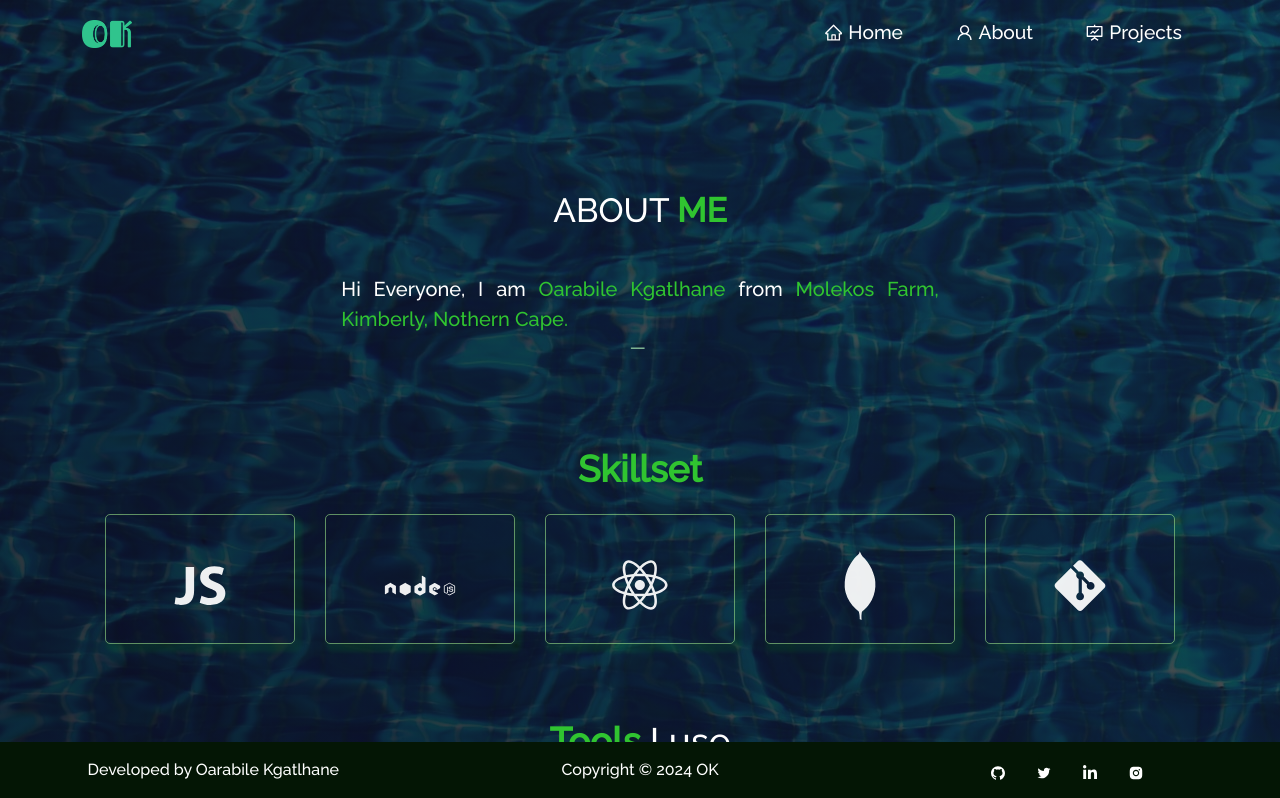
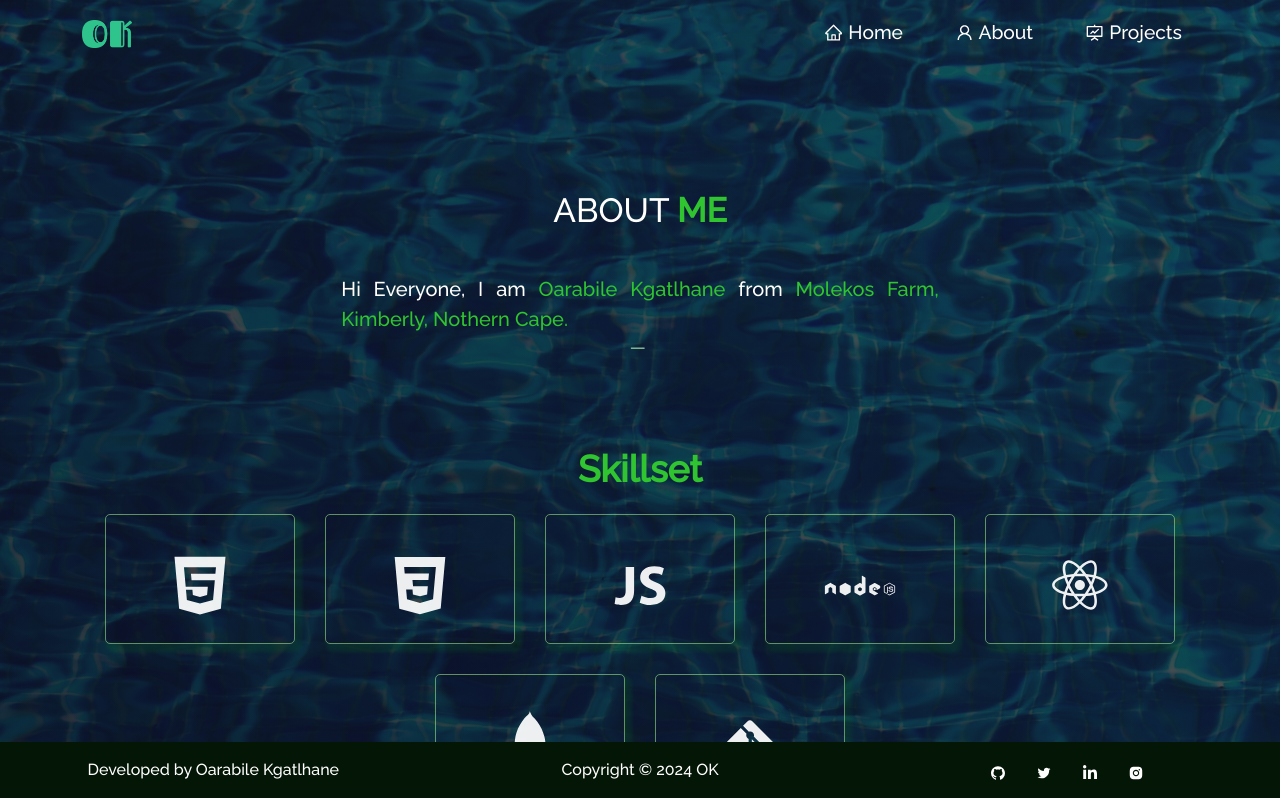
Before and after one commit to 4orops/Portfolio, a React (Create React App) app: page /about in a window 1280 px wide. Shown: the top 798 px of the page. Built offline with nearby package versions, Linux system fonts and the light colour scheme; no server answers.

Commit message:
Adding more skillset

```diff
--- a/src/components/About/Techstack.js
+++ b/src/components/About/Techstack.js
@@ -6,11 +6,19 @@ import {
   DiNodejs,
   DiMongodb,
   DiGit,
+  DiHtml5,
+  DiCss3
 } from "react-icons/di";
 
 function Techstack() {
   return (
     <Row style={{ justifyContent: "center", paddingBottom: "50px" }}>
+      <Col xs={4} md={2} className="tech-icons">
+        <DiHtml5 />
+      </Col>
+      <Col xs={4} md={2} className="tech-icons">
+        <DiCss3 />
+      </Col>
       <Col xs={4} md={2} className="tech-icons">
         <DiJavascript1 />
       </Col>
```
